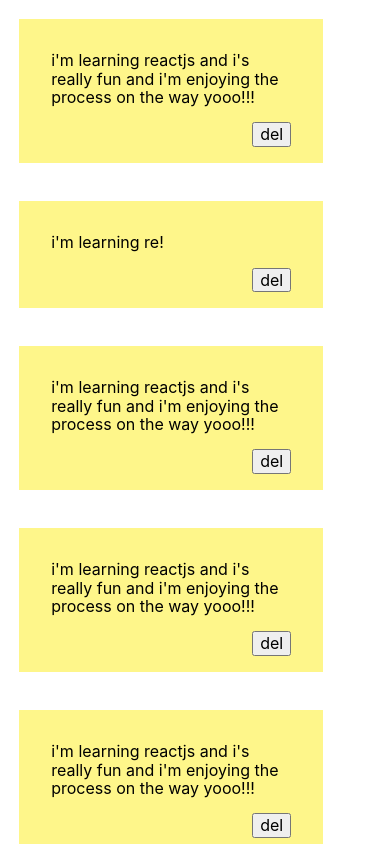
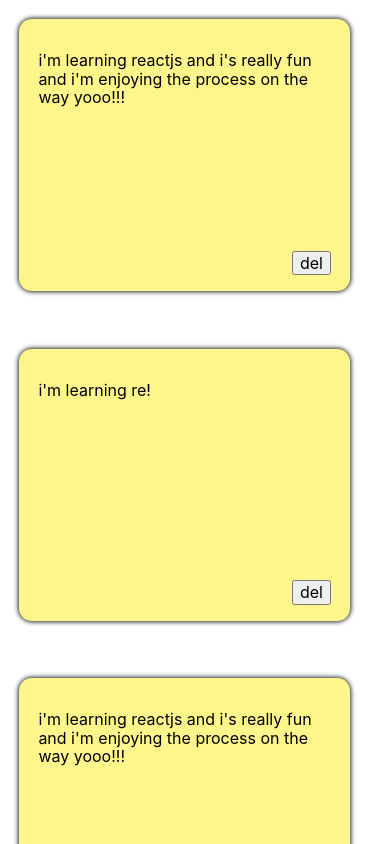
Before and after one commit to BodaNabeel/note-keeping-react, a React (Create React App) app: page / in a window 390 px wide. Shown: the top 844 px of the page. Built offline with nearby package versions, Linux system fonts and the light colour scheme.

Commit message:
made cards responsive

```diff
--- a/src/index.css
+++ b/src/index.css
@@ -1,30 +1,47 @@
 body {
   margin: 0;
-  font-family: -apple-system, BlinkMacSystemFont, 'Segoe UI', 'Roboto', 'Oxygen',
-    'Ubuntu', 'Cantarell', 'Fira Sans', 'Droid Sans', 'Helvetica Neue',
+  font-family: -apple-system, BlinkMacSystemFont, "Segoe UI", "Roboto", "Oxygen",
+    "Ubuntu", "Cantarell", "Fira Sans", "Droid Sans", "Helvetica Neue",
     sans-serif;
   -webkit-font-smoothing: antialiased;
   -moz-osx-font-smoothing: grayscale;
 }
 
 code {
-  font-family: source-code-pro, Menlo, Monaco, Consolas, 'Courier New',
+  font-family: source-code-pro, Menlo, Monaco, Consolas, "Courier New",
     monospace;
 }
 
 /* NoteList Styling  */
 .note-list {
-  display: flex;
-  flex-wrap: wrap;
+  /* display: flex;
+  flex-wrap: wrap; */
+
+  max-width: 80rem;
+  margin: 0 auto;
+  /* margin-right: 4rem; */
+  display: grid;
+  grid-template-columns: repeat(auto-fit, minmax(14rem,1fr));
+  gap: 1.2rem
+  /* margin-left: 10rem; */
+  /* justify-self: center; */
 }
 
 /* Note Styling */
 .note {
-  background-color:  #fef68a;
+  background-color: #fef68a;
   width: 15rem;
-  padding: 1rem 2rem;
+  padding: 1rem 1.2rem;
   margin: 1.2rem;
+  height: 15rem;
+  border-radius: 0.8rem;
+  box-shadow: 0px 0px 5px 0.5px black;
+  width:75%;
+
+  display: flex;
+  flex-direction: column;
+  justify-content: space-between;
 }
 .note-btn {
-  float: right;
+  align-self: flex-end;
 }
```
